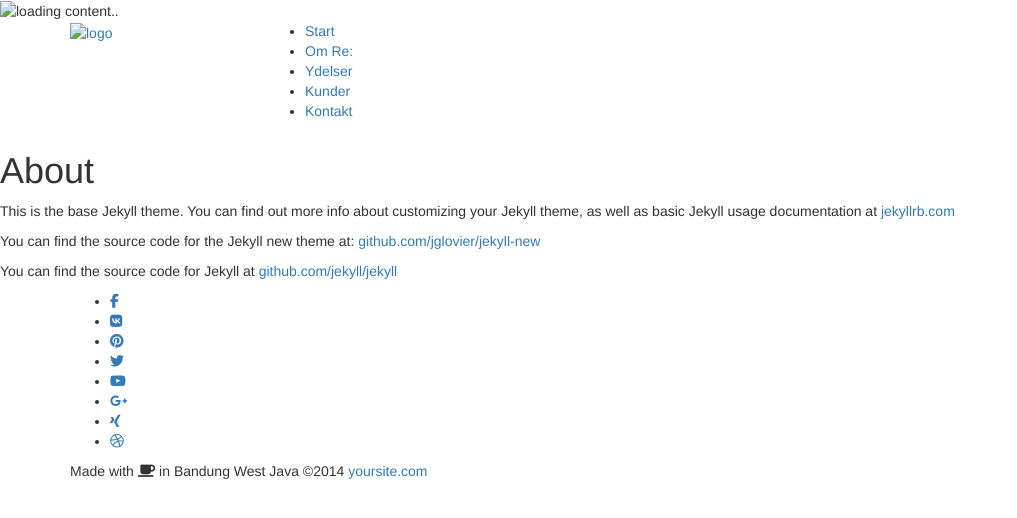
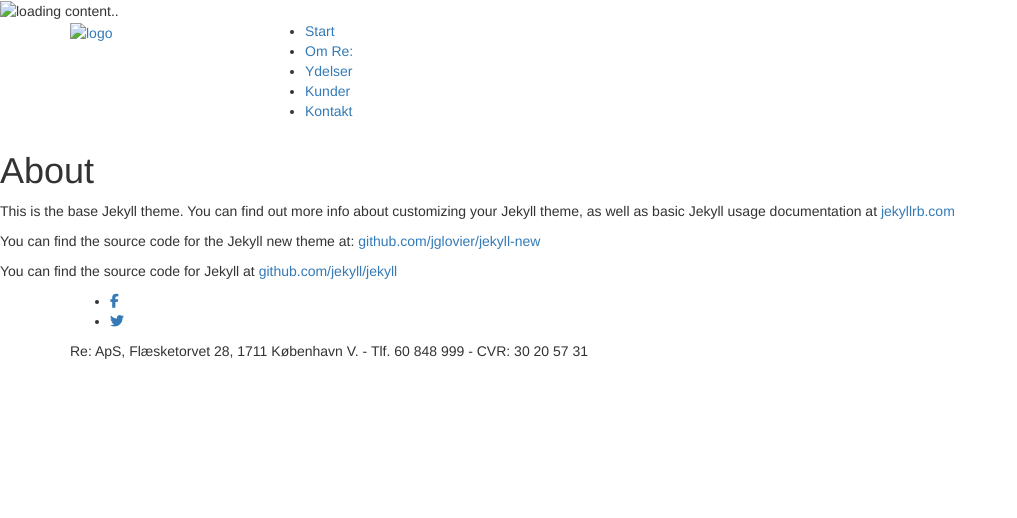
Before and after one commit to re-cph/recph-net, a Jekyll site: the page built from about.md, in a window 1280 px wide. Shown: the top 518 px of the page, without its empty margins (0-1017 px from the left). Built offline with Jekyll 4.4.1, drawn with Linux system fonts in a browser that asks for light colours; nearby versions of some CDN libraries; library files that are not in the unit come from our copies; comment, search, counter and statistics services are not loaded.

```diff
--- /dev/null
+++ b/Gemfile
@@ -0,0 +1,5 @@
+source 'https://rubygems.org'
+ruby '2.0.0'
+gem 'bundler'
+gem 'jekyll'
+gem 'rack-jekyll'
--- a/_config.yml
+++ b/_config.yml
@@ -15,3 +15,5 @@ markdown: kramdown
 
 sass:
   style: :compressed
+
+exclude: ['config.ru', 'Gemfile', 'Gemfile.lock', 'vendor']
--- a/_includes/footer.html
+++ b/_includes/footer.html
@@ -1,16 +1,16 @@
 <footer id="footer" class="content black-bg">
   <div class="container align-center">
-      <ul class="footer-icon">
-            <li><a href="#"><i class="fa fa-facebook"></i></a></li>
-            <li><a href="#"><i class="fa fa-vk"></i></a></li>
-            <li><a href="#"><i class="fa fa-pinterest"></i></a></li>
-            <li><a href="#"><i class="fa fa-twitter"></i></a></li>
-            <li><a href="#"><i class="fa fa-youtube"></i></a></li>
+       <ul class="footer-icon">
+            <li><a href="https://www.facebook.com/recph"><i class="fa fa-facebook"></i></a></li>
+<!--             <li><a href="#"><i class="fa fa-vk"></i></a></li>
+            <li><a href="#"><i class="fa fa-pinterest"></i></a></li> -->
+            <li><a href="https://twitter.com/recph"><i class="fa fa-twitter"></i></a></li>
+<!--             <li><a href="#"><i class="fa fa-youtube"></i></a></li>
             <li><a href="#"><i class="fa fa-google-plus"></i></a></li>
             <li><a href="#"><i class="fa fa-xing"></i></a></li>
-            <li><a href="#"><i class="fa fa-dribbble"></i></a></li>
+            <li><a href="#"><i class="fa fa-dribbble"></i></a></li> -->
         </ul><!--/.team-icon-->
         <div class="spacing40"></div>
-      <p>Made with <i class="fa fa-coffee"></i> in Bandung West Java &copy;2014 <a href="#">yoursite.com</a></p>
+      <p>Re: ApS, Flæsketorvet 28, 1711 København V. - Tlf. 60 848 999 - CVR:  30 20 57 31</p>
     </div><!--/.container-->
 </footer><!--/footer-->
```
Also changed, not shown: Gemfile.lock (added), 1 other file.
